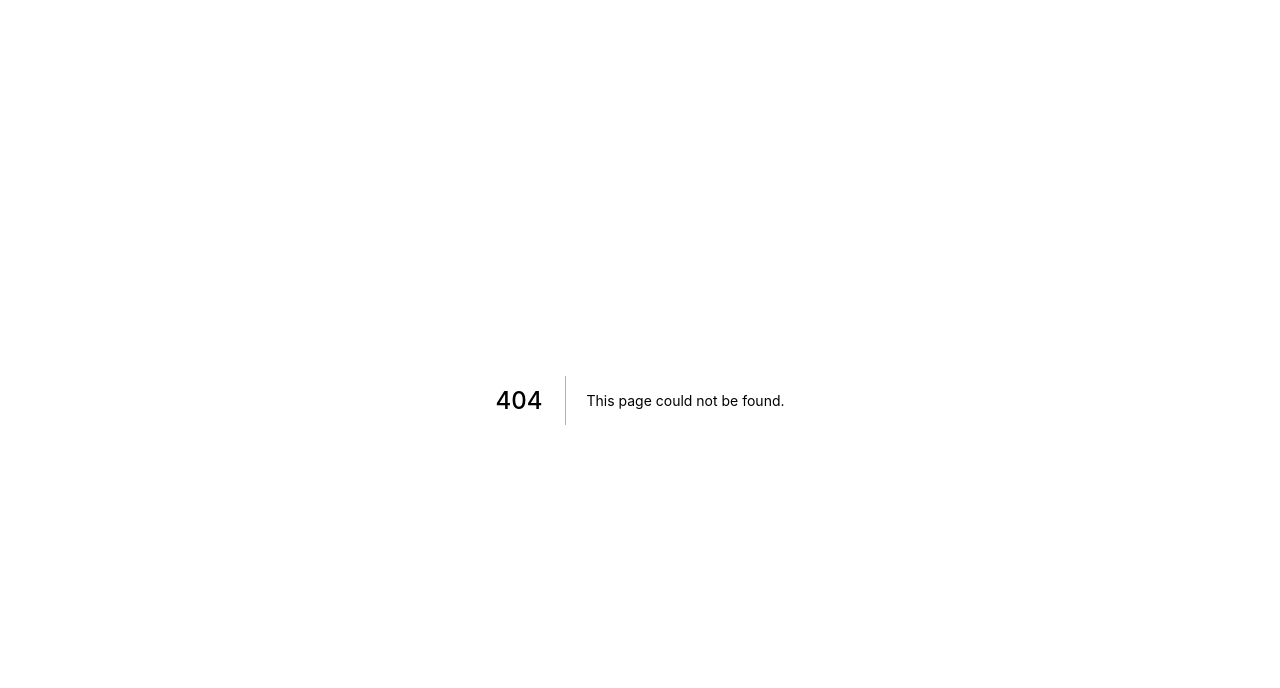
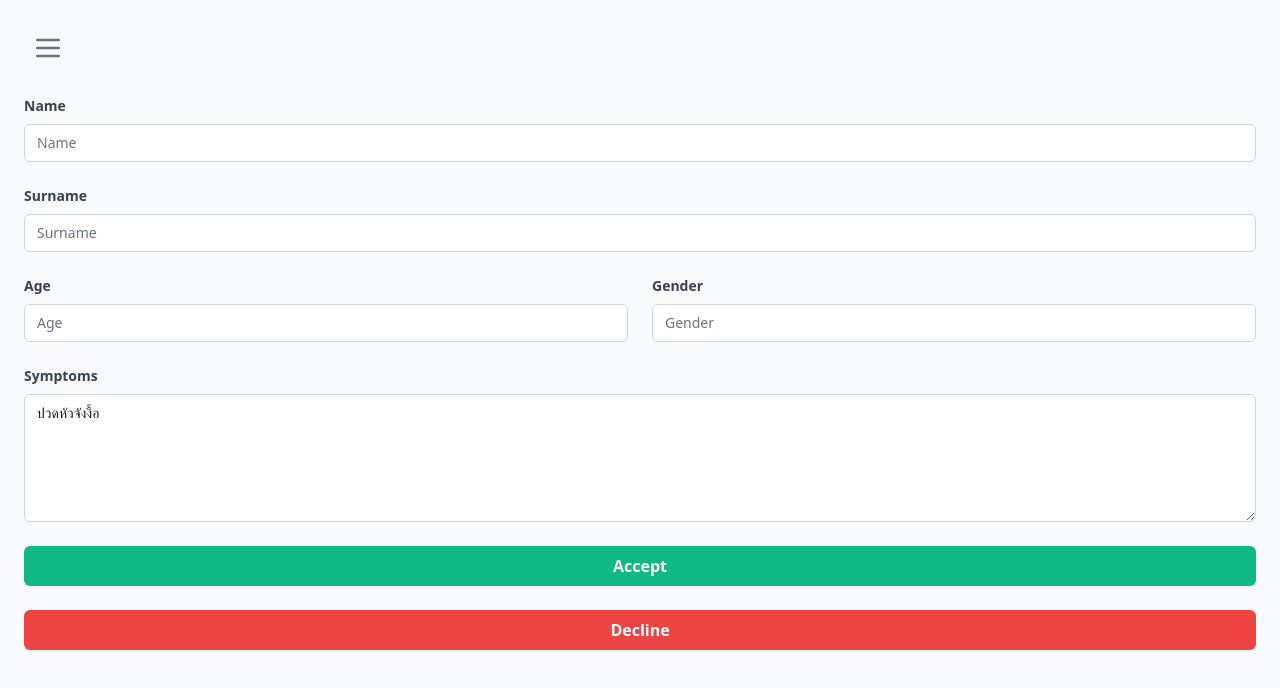
Before and after one commit to suchart-project/frontend, a Next.js app: page /doctor/request in a window 1280 px wide. Before the commit this address had no page. Shown: the top 688 px of the page. Built offline with nearby package versions, Linux system fonts and the light colour scheme.

Commit message:
feat : add request page

```diff
--- a/src/components/HistoryBox.js
+++ b/src/components/HistoryBox.js
@@ -5,16 +5,14 @@ export default function PatientHistory({ firstName, lastName, uid }) {
   lastName = lastName || "Somchaiiodjvifjvoiiojio";
   uid = uid || "123456789";
   return (
-    <div className="flex flex-row py-2 items-center hover:bg-gray-200 p-4 rounded-sm transform duration-50 ease-linear hover:rounded-3xl hover:text-gray-700">
+    <div className="flex flex-row my-2 items-center hover:bg-gray-200 p-4 rounded-sm transform duration-50 ease-linear hover:rounded-3xl hover:text-gray-700">
       <img
         src="https://i.pinimg.com/736x/0d/f5/8d/0df58d6e21f7236ffc4cabbde43ec03b.jpg"
         className="bg-cover rounded-full w-24 h-24"
       />
       <div className="flex w-full overflow-hidden">
         <div className="font-bold ml-3 ">{firstName}</div>
-        <div className="font-bold ml-3">
-          {lastName}
-        </div>
+        <div className="font-bold ml-3">{lastName}</div>
       </div>
       <div>
         <div className="icon w-10">
--- /dev/null
+++ b/src/pages/doctor/request.js
@@ -0,0 +1,46 @@
+import Layout from "../../components/Layout";
+import Navbar from "../../components/Navbar";
+import InputBox from "../../components/InputBox";
+
+export default function Home({ movies }) {
+  return (
+    <Layout>
+      <Navbar />
+
+      <form
+      // onSubmit={handleSubmit}
+      >
+        <div className="flex flex-col gap-6">
+          <InputBox id="name" Name="Name" />
+          <InputBox id="surname" Name="Surname" />
+          <div className="flex flex-row gap-6">
+            <div className="flex-1">
+              <InputBox id="age" Name="Age" />
+            </div>
+            <div className="flex-1">
+              <InputBox id="gender" Name="Gender" />
+            </div>
+          </div>
+          <div>
+            <label className="block text-gray-700 text-sm font-bold mb-2">
+              Symptoms
+            </label>
+            <textarea
+              type="text"
+              className="textbox h-32 "
+              value={"ปวดหัวจังงื้อ"}
+              onChange={(e) => setData(e.target.value)}
+            />
+          </div>
+
+          <button className="button hover:ring-1 ring-indigo-300 bg-green-500">
+            Accept
+          </button>
+          <button className="button hover:ring-1 ring-indigo-300 bg-red-500">
+            Decline
+          </button>
+        </div>
+      </form>
+    </Layout>
+  );
+}
--- a/src/pages/doctor/requests.js
+++ b/src/pages/doctor/requests.js
@@ -1,11 +1,21 @@
 import Layout from "../../components/Layout";
-import Back from "../../components/Back";
+import Navbar from "../../components/Navbar";
+import HistoryBox from "../../components/HistoryBox";
 
 export default function Home({ movies }) {
   return (
     <Layout>
-			<Back />
-			Tailwind CSS
+      <Navbar />
+      <p className="text-blue-900 text-3xl font-bold text-center">
+        Incoming requests
+      </p>
+      <div className="divide-y divide-gray-200 ">
+        {new Array(10).fill(0).map((_, index) => (
+          <div key={index} className="md-2">
+            <HistoryBox />
+          </div>
+        ))}
+      </div>
     </Layout>
   );
 }
--- a/src/pages/request.js
+++ b/src/pages/request.js
@@ -27,11 +27,11 @@ export default function Home({ movies }) {
       )}
       <Back />
       <p className="text-blue-900 text-3xl font-bold text-center">
-				Fill in your syntoms
+        Fill in your symptoms
       </p>
       <a className="">คุณได้เลือกเข้ารับการปรึกษากับ :</a>
       <SelectPerson />
-			<a className="">อาการของท่าน :</a>
+
       <form
         className="flex flex-col gap-6 "
         onSubmit={(e) => {
@@ -39,6 +39,9 @@ export default function Home({ movies }) {
           setModal(true);
         }}
       >
+        <label className="block text-gray-700 text-sm font-bold">
+          Symptoms
+        </label>
         <textarea
           type="text"
           className="textbox h-32 "
@@ -46,9 +49,7 @@ export default function Home({ movies }) {
           value={data}
           onChange={(e) => setData(e.target.value)}
         />
-				<button className="button hover:ring-1 ring-indigo-300">
-					Submit
-				</button>
+        <button className="button hover:ring-1 ring-indigo-300">Submit</button>
       </form>
     </Layout>
   );
--- a/src/pages/requests.js
+++ b/src/pages/requests.js
@@ -1,21 +1,18 @@
 import Layout from "../components/Layout";
-import Back from "../components/Back";
+import Navbar from "../components/Navbar";
 import HistoryBox from "../components/HistoryBox";
-import Modal from "../components/Modal";
-import { useState } from "react";
-import { useRouter } from "next/router";
 export default function Home({ movies }) {
   return (
     <Layout>
-			<Back />
+      <Navbar />
       <p className="text-blue-900 text-3xl font-bold text-center">
-				Requests
+        Pending requests
       </p>
-			<input className="textbox" placeholder="ค้นหาผู้ใช้งาน" />
-			{/* <SearchTextWithFilter text='All result for "สุชาติ"' /> */}
       <div className="divide-y divide-gray-200 ">
         {new Array(10).fill(0).map((_, index) => (
-					<HistoryBox key={index} />
+          <div key={index} className="mt-2">
+            <HistoryBox />
+          </div>
         ))}
       </div>
     </Layout>
```
Lines whose indentation alone changed are shown as unchanged.
